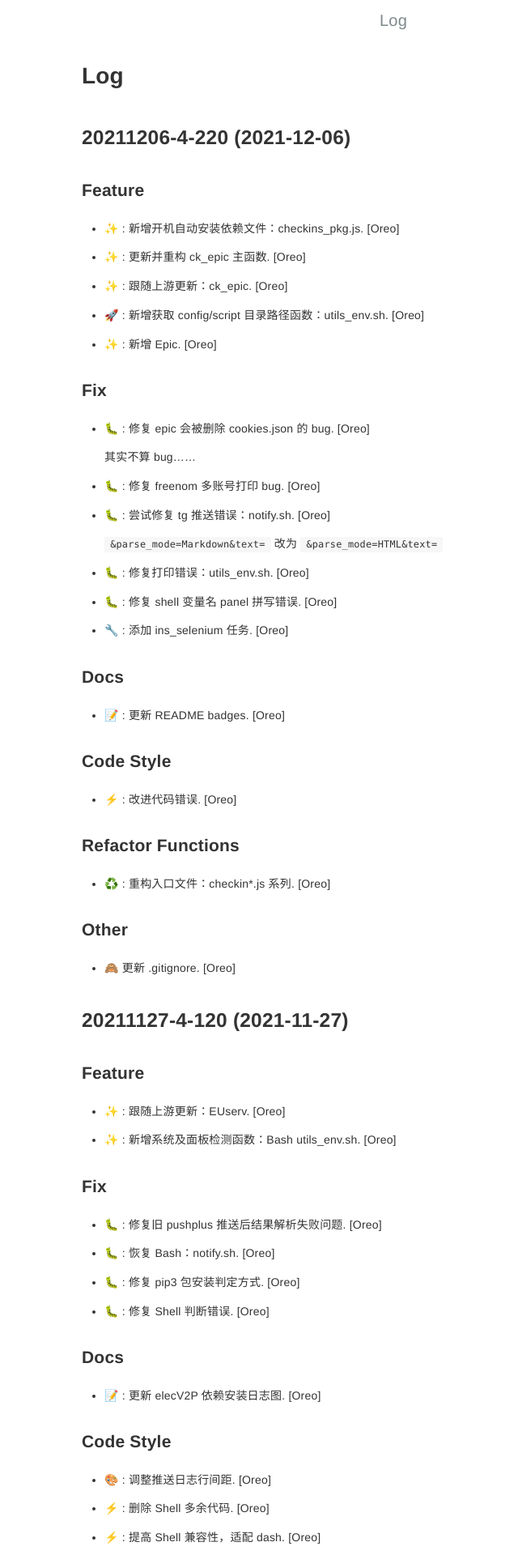
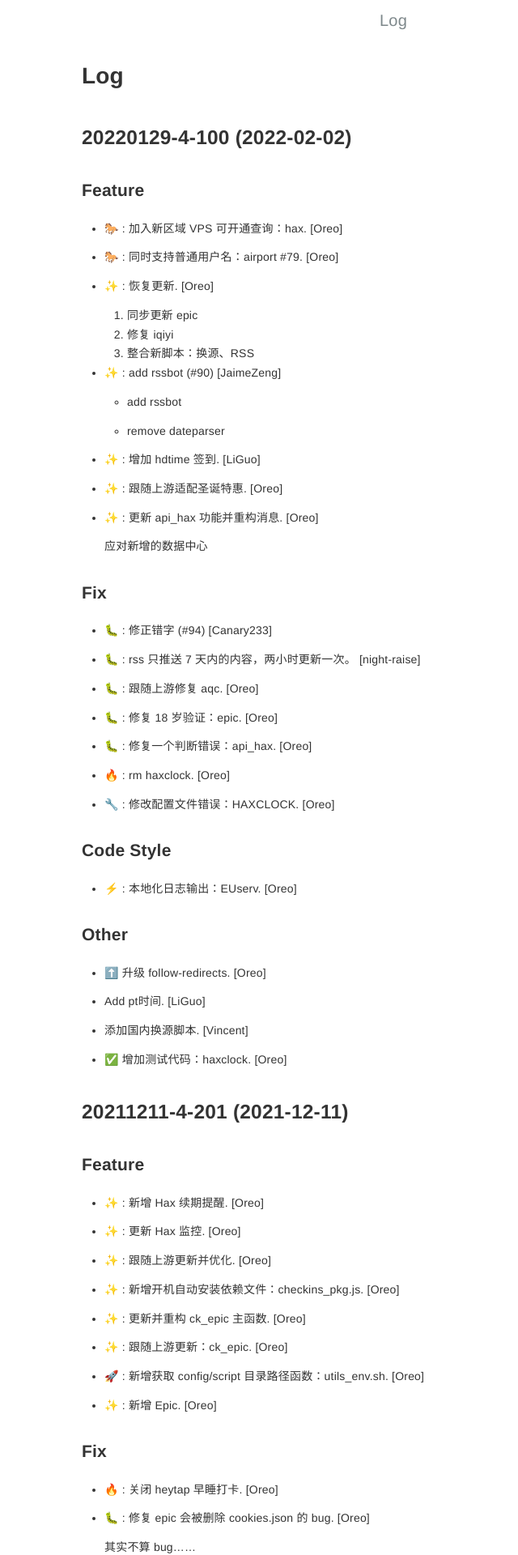
Before and after one commit to Oreomeow/Gitbook, a Jekyll site: the page built from _posts/2021-10-14-Log.md, in a window 1280 px wide. Shown: the top 1920 px of the page at 81% size, without its empty margins (154-794 px from the left). Built offline with Jekyll 4.4.1, drawn with Linux system fonts in a browser that asks for light colours; emoji names are drawn with the system emoji font; some of the changed text lies outside the part shown.

Commit message:
Update Checkinpanel & Log

```diff
--- a/_posts/2021-10-14-Log.md
+++ b/_posts/2021-10-14-Log.md
@@ -6,9 +6,74 @@ category: Checkinpanel
 layout: post
 ---
 
-## 20211206-4-220 (2021-12-06)
+## 20220129-4-100 (2022-02-02)
 
 ### Feature
+
+* :racehorse: : 加入新区域 VPS 可开通查询：hax. [Oreo]
+
+* :racehorse: : 同时支持普通用户名：airport #79. [Oreo]
+
+* :sparkles: : 恢复更新. [Oreo]
+
+  1. 同步更新 epic
+  2. 修复 iqiyi
+  3. 整合新脚本：换源、RSS
+
+* :sparkles: : add rssbot (#90) [JaimeZeng]
+
+  * add rssbot
+
+  * remove dateparser
+
+* :sparkles: : 增加 hdtime 签到. [LiGuo]
+
+* :sparkles: : 跟随上游适配圣诞特惠. [Oreo]
+
+* :sparkles: : 更新 api_hax 功能并重构消息. [Oreo]
+
+  应对新增的数据中心
+
+### Fix
+
+* :bug: : 修正错字 (#94) [Canary233]
+
+* :bug: : rss 只推送 7 天内的内容，两小时更新一次。 [night-raise]
+
+* :bug: : 跟随上游修复 aqc. [Oreo]
+
+* :bug: : 修复 18 岁验证：epic. [Oreo]
+
+* :bug: : 修复一个判断错误：api_hax. [Oreo]
+
+* :fire: : rm haxclock. [Oreo]
+
+* :wrench: : 修改配置文件错误：HAXCLOCK. [Oreo]
+
+### Code Style
+
+* :zap: : 本地化日志输出：EUserv. [Oreo]
+
+### Other
+
+* :arrow_up: 升级 follow-redirects. [Oreo]
+
+* Add pt时间. [LiGuo]
+
+* 添加国内换源脚本. [Vincent]
+
+* :white_check_mark: 增加测试代码：haxclock. [Oreo]
+
+
+## 20211211-4-201 (2021-12-11)
+
+### Feature
+
+* :sparkles: : 新增 Hax 续期提醒. [Oreo]
+
+* :sparkles: : 更新 Hax 监控. [Oreo]
+
+* :sparkles: : 跟随上游更新并优化. [Oreo]
 
 * :sparkles: : 新增开机自动安装依赖文件：checkins_pkg.js. [Oreo]
 
@@ -21,6 +86,8 @@ layout: post
 * :sparkles: : 新增 Epic. [Oreo]
 
 ### Fix
+
+* :fire: : 关闭  heytap 早睡打卡. [Oreo]
 
 * :bug: : 修复 epic 会被删除 cookies.json 的 bug. [Oreo]
 
@@ -39,6 +106,11 @@ layout: post
 * :wrench: : 添加 ins_selenium 任务. [Oreo]
 
 ### Docs
+
+* :memo: : 调整 CHANGELOG 和 tag. [Oreo]
+
+  以大版本号为界打 tag
+  当前版本以周为界，周一或每周第一次更新时打 tag
 
 * :memo: : 更新 README badges. [Oreo]
 
@@ -63,6 +135,10 @@ layout: post
 
 * :sparkles: : 新增系统及面板检测函数：Bash utils_env.sh. [Oreo]
 
+* :racehorse: : 更新 alpine 基础安装包. [Oreo]
+
+* :racehorse: : 更换 JS 更好的的 TOML 轮子——@iarna/toml. [Oreo]
+
 ### Fix
 
 * :bug: : 修复旧 pushplus 推送后结果解析失败问题. [Oreo]
@@ -72,29 +148,6 @@ layout: post
 * :bug: : 修复 pip3 包安装判定方式. [Oreo]
 
 * :bug: : 修复 Shell 判断错误. [Oreo]
-
-### Docs
-
-* :memo: : 更新 elecV2P 依赖安装日志图. [Oreo]
-
-### Code Style
-
-* :art: : 调整推送日志行间距. [Oreo]
-
-* :zap: : 删除 Shell 多余代码. [Oreo]
-
-* :zap: : 提高 Shell 兼容性，适配 dash. [Oreo]
-
-
-## 20211122-4-110 (2021-11-22)
-
-### Feature
-
-* :racehorse: : 更新 alpine 基础安装包. [Oreo]
-
-* :racehorse: : 更换 JS 更好的的 TOML 轮子——@iarna/toml. [Oreo]
-
-### Fix
 
 * :bug: : 修改 notify_mtr.py 变量名称错误. [lustime]
 
@@ -106,9 +159,17 @@ layout: post
 
 ### Docs
 
+* :memo: : 更新 elecV2P 依赖安装日志图. [Oreo]
+
 * :memo: : 修改 README 配置文件等说明. [Oreo]
 
 ### Code Style
+
+* :art: : 调整推送日志行间距. [Oreo]
+
+* :zap: : 删除 Shell 多余代码. [Oreo]
+
+* :zap: : 提高 Shell 兼容性，适配 dash. [Oreo]
 
 * :zap: : 提高 Shell 兼容性. [Oreo]
 
```
Also changed, not shown: _posts/2021-10-01-Checkinpanel.md (+8 -8 lines).
